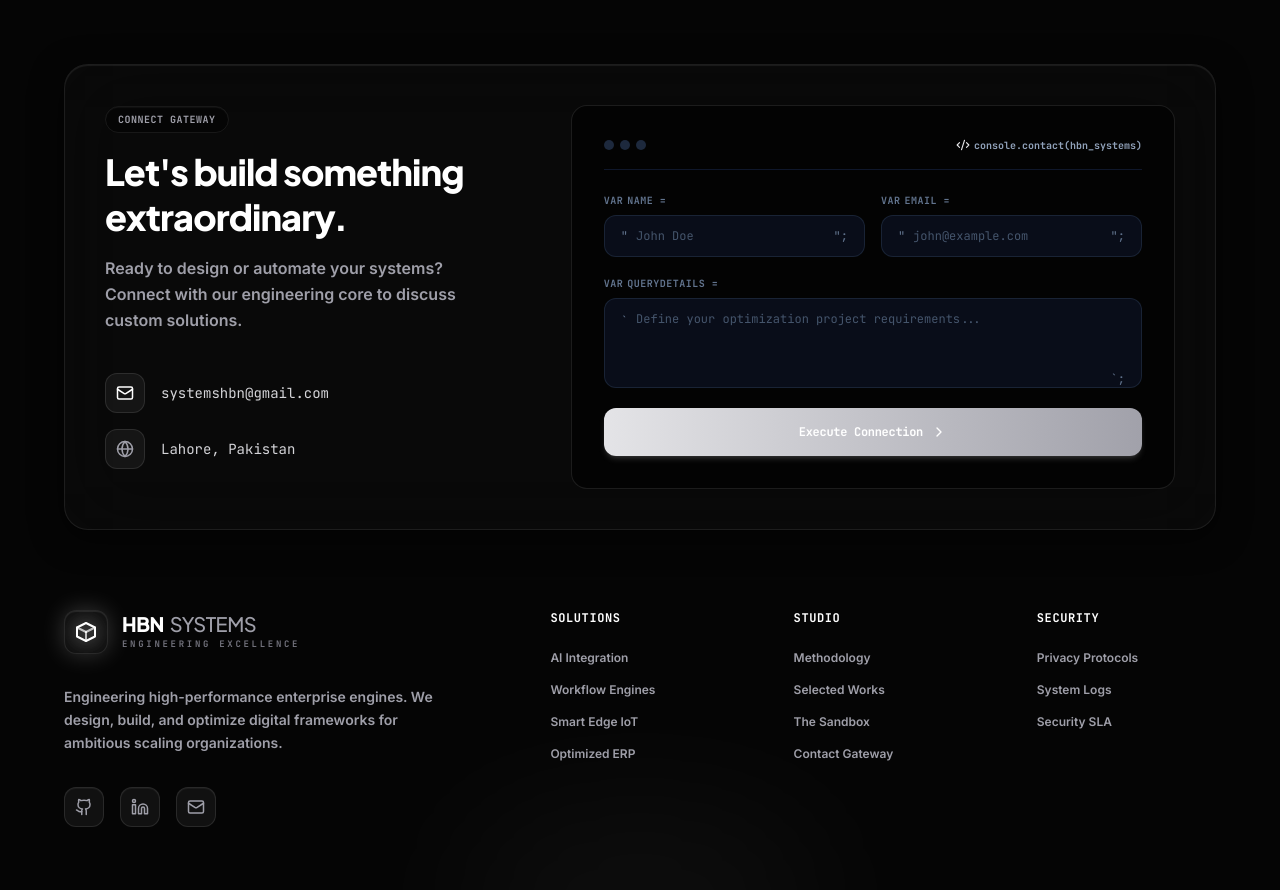
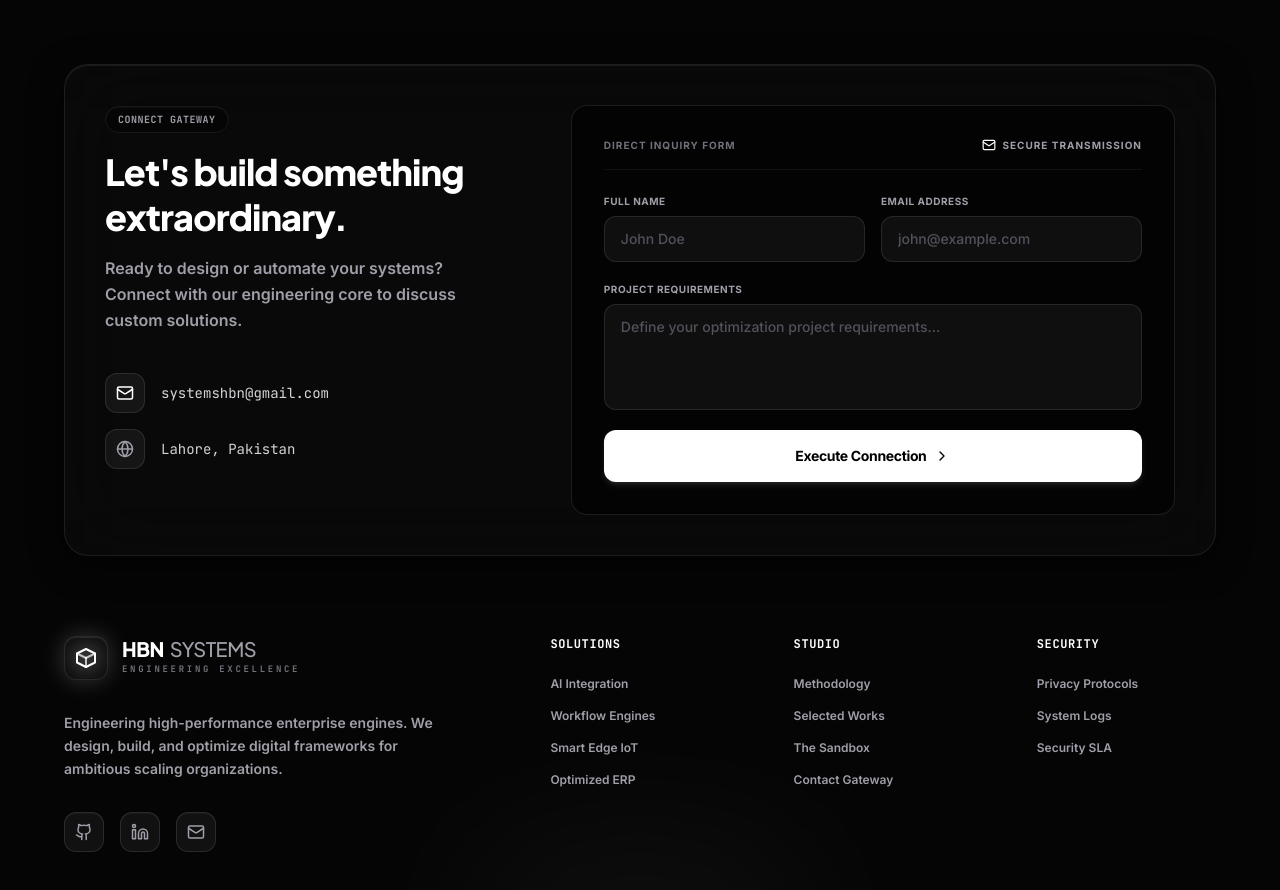
Before and after one commit to hammadbinnasir/hbnsystems, a React (Vite) app: page / in a window 1280 px wide. Shown: the part 7420-8310 px from the top of the page. Built offline with nearby package versions, Linux system fonts and the light colour scheme.

Commit message:
Fix Contact Form styling and remove terminal syntax

```diff
--- a/src/App.tsx
+++ b/src/App.tsx
@@ -875,15 +875,11 @@
         <div className="lg:col-span-7 w-full">
           <div className="bg-black/60 border border-white/10 rounded-2xl p-6 sm:p-8 relative overflow-hidden">
 
-            {/* Terminal Tab Bar */}
-            <div className="flex items-center justify-between pb-4 mb-6 border-b border-slate-900 font-mono text-[10px] text-slate-500 select-none">
-              <div className="flex items-center gap-1.5">
-                <span className="w-2.5 h-2.5 rounded-full bg-slate-800" />
-                <span className="w-2.5 h-2.5 rounded-full bg-slate-800" />
-                <span className="w-2.5 h-2.5 rounded-full bg-slate-800" />
-              </div>
-              <span className="text-slate-400 font-bold flex items-center gap-1">
-                <Code2 className="w-3.5 h-3.5 text-brand-primary" /> console.contact(hbn_systems)
+            {/* Tab Bar */}
+            <div className="flex items-center justify-between pb-4 mb-6 border-b border-white/5 text-[10px] text-zinc-500 select-none uppercase tracking-widest font-bold">
+              <span>Direct Inquiry Form</span>
+              <span className="text-zinc-400 flex items-center gap-1.5">
+                <Mail className="w-3.5 h-3.5 text-white" /> Secure Transmission
               </span>
             </div>
 
@@ -896,36 +892,35 @@
                   exit={{ opacity: 0, scale: 0.95 }}
                   className="flex flex-col items-center justify-center text-center py-8 min-h-[300px]"
                 >
-                  <div className="w-14 h-14 bg-brand-emerald/10 text-brand-emerald border border-brand-emerald/20 rounded-2xl flex items-center justify-center mb-5">
+                  <div className="w-14 h-14 bg-white/10 text-white border border-white/20 rounded-2xl flex items-center justify-center mb-5">
                     <CheckCircle2 className="w-7 h-7" />
                   </div>
-                  <h4 className="text-xl font-bold text-white mb-2 font-display">Connection Transmitted!</h4>
-                  <div className="bg-slate-900 border border-slate-800 rounded-xl p-4 max-w-sm mb-8 font-mono text-xs text-left text-slate-400 space-y-1">
-                    <p className="text-brand-emerald">[SUCCESS] Transmit OK.</p>
-                    <p>[LOG] Telemetry payload saved.</p>
-                    <p>[LOG] Response SLA: 4 business hours.</p>
+                  <h4 className="text-xl font-bold text-white mb-2 font-display">Message Sent!</h4>
+                  <div className="bg-white/5 border border-white/10 rounded-xl p-4 max-w-sm mb-8 font-mono text-xs text-left text-zinc-400 space-y-1">
+                    <p className="text-white">Success.</p>
+                    <p>Your inquiry has been received.</p>
+                    <p>We'll respond within 4 business hours.</p>
                   </div>
                   <button
                     onClick={() => setStatus('idle')}
-                    className="btn-secondary px-6 py-2.5 text-xs font-mono font-bold"
+                    className="btn-secondary px-6 py-2.5 text-xs font-mono font-bold text-white"
                   >
-                    Reset Console Connection
+                    Send Another Message
                   </button>
                 </motion.div>
               ) : (
                 <form
                   key="form"
                   onSubmit={handleSubmit}
-                  className="space-y-5 text-left font-mono text-xs"
+                  className="space-y-5 text-left text-sm"
                 >
                   {/* Row 1 */}
                   <div className="grid sm:grid-cols-2 gap-4">
                     <div className="space-y-2">
-                      <label className="text-[10px] uppercase font-bold text-slate-500 tracking-wider flex items-center gap-1">
-                        <span>var</span> name =
+                      <label className="text-[10px] uppercase font-bold text-zinc-400 tracking-wider flex items-center gap-1">
+                        Full Name
                       </label>
-                      <div className={`flex items-center border rounded-xl bg-slate-900/60 transition-all duration-300 ${focusedField === 'name' ? 'border-brand-primary shadow-[0_0_15px_rgba(59,130,246,0.1)]' : 'border-slate-800/80'}`}>
-                        <span className="pl-4 pr-1 text-slate-500 select-none">"</span>
+                      <div className={`flex items-center border rounded-xl bg-white/5 transition-all duration-300 ${focusedField === 'name' ? 'border-white/30 shadow-[0_0_15px_rgba(255,255,255,0.1)]' : 'border-white/10'}`}>
                         <input
                           required
                           name="name"
@@ -933,18 +928,16 @@
                           placeholder="John Doe"
                           onFocus={() => setFocusedField('name')}
                           onBlur={() => setFocusedField(null)}
-                          className="w-full bg-transparent px-1 py-3 text-slate-200 placeholder-slate-600 focus:outline-none font-mono"
+                          className="w-full bg-transparent px-4 py-3 text-white placeholder-zinc-600 focus:outline-none font-medium"
                         />
-                        <span className="pr-4 pl-1 text-slate-500 select-none">";</span>
                       </div>
                     </div>
 
                     <div className="space-y-2">
-                      <label className="text-[10px] uppercase font-bold text-slate-500 tracking-wider flex items-center gap-1">
-                        <span>var</span> email =
+                      <label className="text-[10px] uppercase font-bold text-zinc-400 tracking-wider flex items-center gap-1">
+                        Email Address
                       </label>
-                      <div className={`flex items-center border rounded-xl bg-slate-900/60 transition-all duration-300 ${focusedField === 'email' ? 'border-brand-primary shadow-[0_0_15px_rgba(59,130,246,0.1)]' : 'border-slate-800/80'}`}>
-                        <span className="pl-4 pr-1 text-slate-500 select-none">"</span>
+                      <div className={`flex items-center border rounded-xl bg-white/5 transition-all duration-300 ${focusedField === 'email' ? 'border-white/30 shadow-[0_0_15px_rgba(255,255,255,0.1)]' : 'border-white/10'}`}>
                         <input
                           required
                           name="email"
@@ -952,20 +945,18 @@
                           placeholder="john@example.com"
                           onFocus={() => setFocusedField('email')}
                           onBlur={() => setFocusedField(null)}
-                          className="w-full bg-transparent px-1 py-3 text-slate-200 placeholder-slate-600 focus:outline-none font-mono"
+                          className="w-full bg-transparent px-4 py-3 text-white placeholder-zinc-600 focus:outline-none font-medium"
                         />
-                        <span className="pr-4 pl-1 text-slate-500 select-none">";</span>
                       </div>
                     </div>
                   </div>
 
                   {/* Message field */}
                   <div className="space-y-2">
-                    <label className="text-[10px] uppercase font-bold text-slate-500 tracking-wider flex items-center gap-1">
-                      <span>var</span> queryDetails =
+                    <label className="text-[10px] uppercase font-bold text-zinc-400 tracking-wider flex items-center gap-1">
+                      Project Requirements
                     </label>
-                    <div className={`flex items-start border rounded-xl bg-slate-900/60 transition-all duration-300 ${focusedField === 'message' ? 'border-brand-primary shadow-[0_0_15px_rgba(59,130,246,0.1)]' : 'border-slate-800/80'}`}>
-                      <span className="pl-4 pt-3.5 pr-1 text-slate-500 select-none">`</span>
+                    <div className={`flex items-start border rounded-xl bg-white/5 transition-all duration-300 ${focusedField === 'message' ? 'border-white/30 shadow-[0_0_15px_rgba(255,255,255,0.1)]' : 'border-white/10'}`}>
                       <textarea
                         required
                         name="message"
@@ -973,9 +964,8 @@
                         placeholder="Define your optimization project requirements..."
                         onFocus={() => setFocusedField('message')}
                         onBlur={() => setFocusedField(null)}
-                        className="w-full bg-transparent px-1 py-3 text-slate-200 placeholder-slate-600 focus:outline-none font-mono resize-none"
+                        className="w-full bg-transparent px-4 py-3 text-white placeholder-zinc-600 focus:outline-none font-medium resize-none"
                       />
-                      <span className="pr-4 pt-3.5 pl-1 self-end text-slate-500 select-none">`;</span>
                     </div>
                   </div>
 
@@ -983,7 +973,7 @@
                   <button
                     type="submit"
                     disabled={status === 'loading'}
-                    className="w-full bg-gradient-to-r from-brand-primary to-brand-accent text-white py-4 rounded-xl font-bold tracking-tight shadow-md shadow-brand-primary/15 hover:shadow-lg hover:shadow-brand-primary/25 cursor-pointer hover:-translate-y-[1px] active:translate-y-0 disabled:opacity-75 disabled:cursor-not-allowed transition-all duration-300 flex items-center justify-center gap-2 mt-4"
+                    className="w-full bg-white text-black py-4 rounded-xl font-bold tracking-tight shadow-md shadow-white/10 hover:shadow-lg hover:shadow-white/20 hover:bg-zinc-200 cursor-pointer hover:-translate-y-[1px] active:translate-y-0 disabled:opacity-75 disabled:cursor-not-allowed transition-all duration-300 flex items-center justify-center gap-2 mt-4"
                   >
                     {status === 'loading' ? (
                       <Loader2 className="w-5 h-5 animate-spin" />
```
